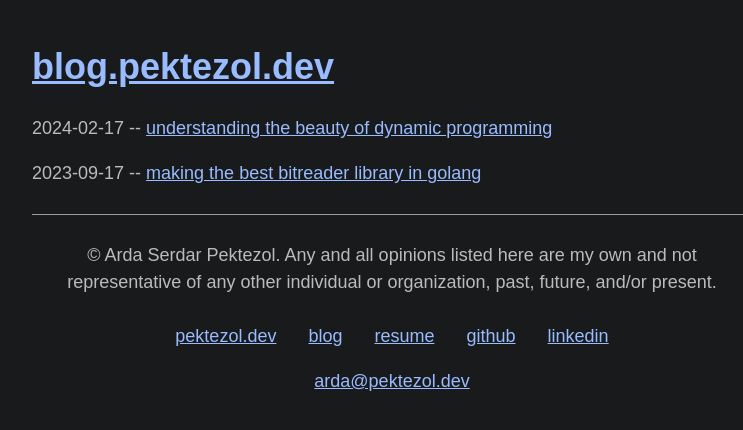
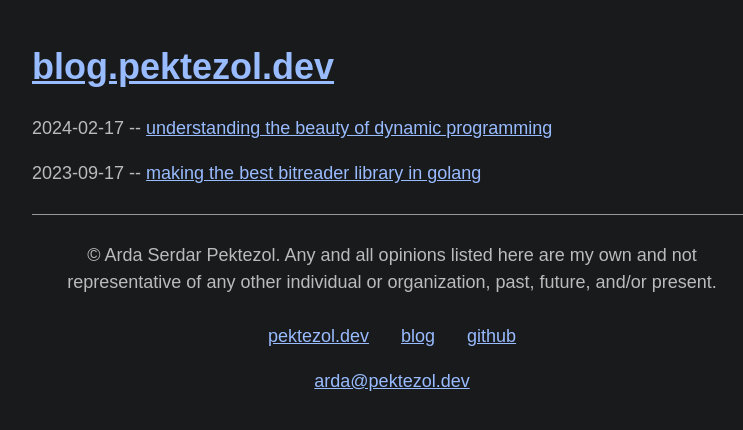
Before and after one commit to pektezol/blog, a plain HTML site: page index.html in a window 1280 px wide. Shown: the whole page, without its empty margins (248-991 px from the left). Drawn offline with Linux system fonts and the light colour scheme.

Commit message:
feat: remove resume and linkedin from the site

```diff
--- a/index.html
+++ b/index.html
@@ -23,9 +23,7 @@
     <nav>
       <a href="https://pektezol.dev">pektezol.dev</a>
       <a href="https://blog.pektezol.dev">blog</a>
-      <a href="https://resume.pektezol.dev">resume</a>
       <a href="https://github.com/pektezol">github</a>
-      <a href="https://linkedin.com/in/pektezol">linkedin</a>
     </nav>
     <nav>
       <a href="mailto:arda@pektezol.dev">arda@pektezol.dev</a>
```
Also changed, not shown: html/layout-home.html (+0 -2 lines), html/layout-post.html (+0 -2 lines), posts/20230917_bitreader.html (+0 -2 lines), posts/20240217_dynamic_programming.html (+0 -2 lines).
